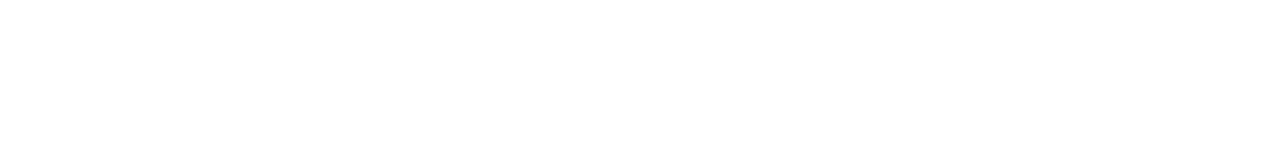
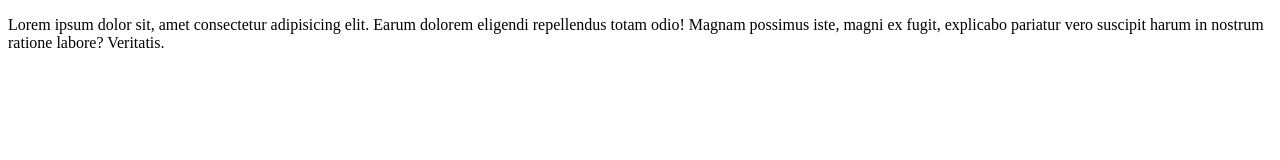
Before and after one commit to samounsuon/website, a plain HTML site: page inde.html in a window 1280 px wide. Drawn offline with Linux system fonts and the light colour scheme.

Commit message:
add new paragragp

```diff
--- a/inde.html
+++ b/inde.html
@@ -6,6 +6,6 @@
     <title>Document</title>
 </head>
 <body>
-
+    <p>Lorem ipsum dolor sit, amet consectetur adipisicing elit. Earum dolorem eligendi repellendus totam odio! Magnam possimus iste, magni ex fugit, explicabo pariatur vero suscipit harum in nostrum ratione labore? Veritatis.</p>
 </body>
 </html>
```
